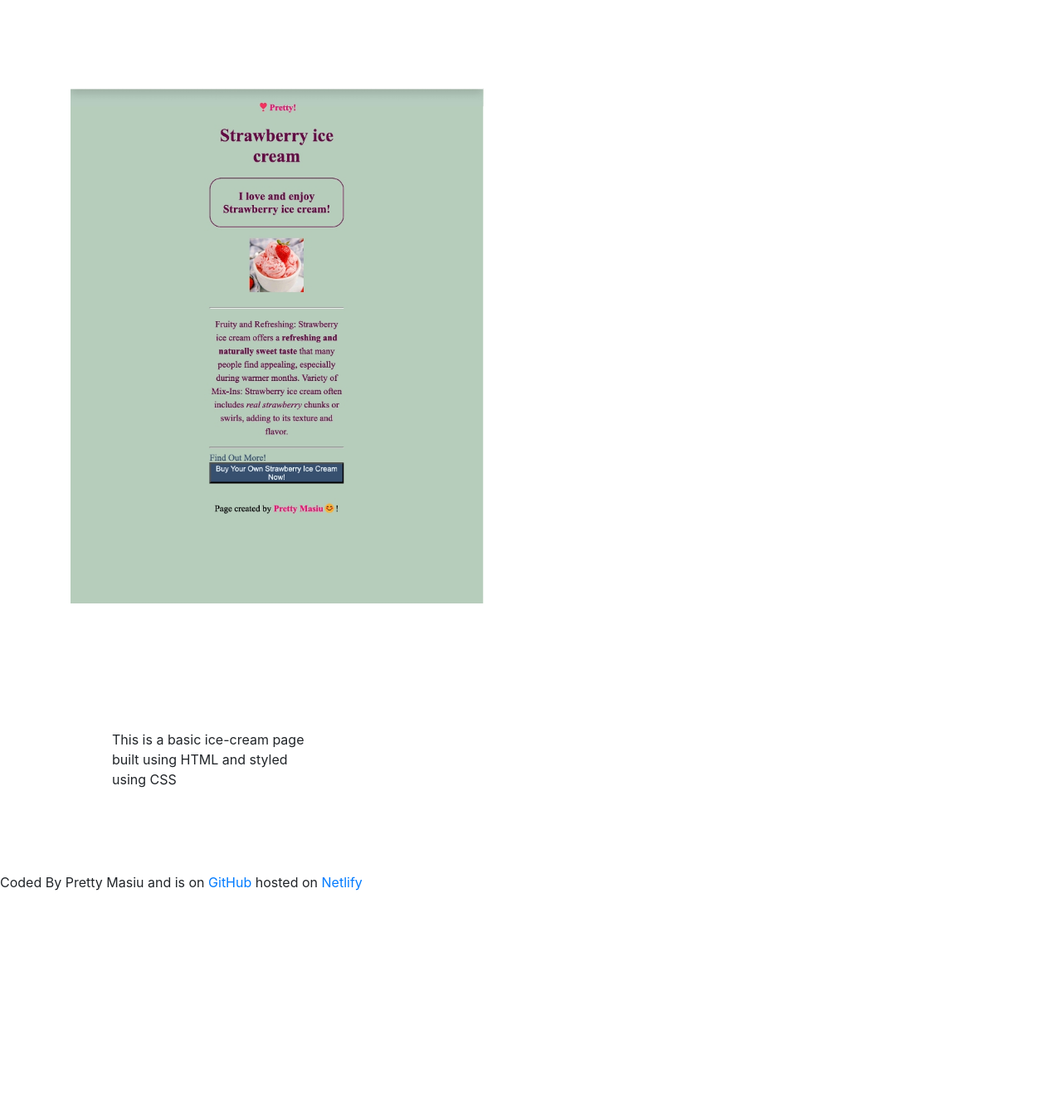
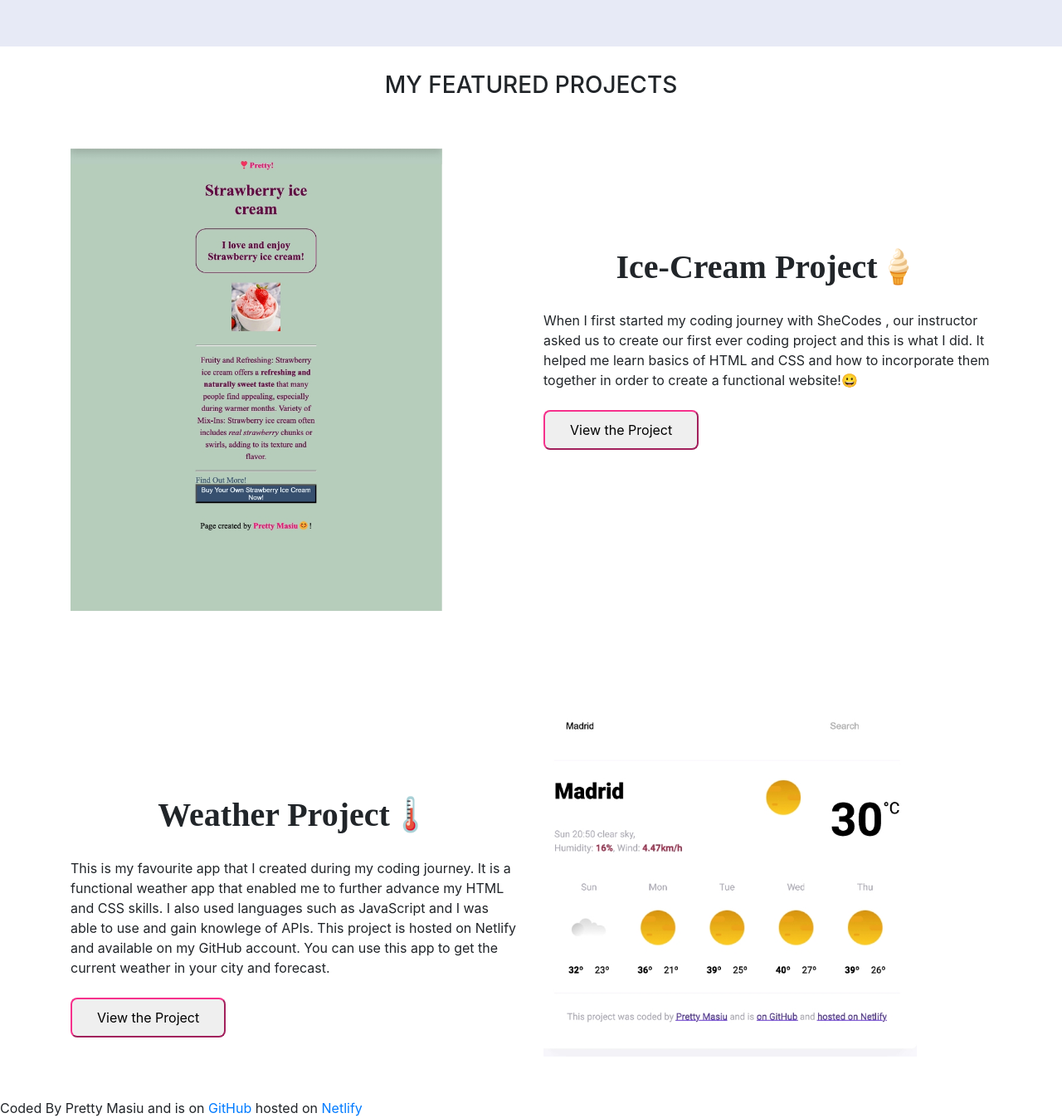
Before and after one commit to Pretty04/my-website, a plain HTML site: page index.html in a window 1280 px wide. Shown: the part 600-1947 px from the top of the page at 83% size. Before the commit the page ends 1675 px from the top, so only its background shows below. Drawn offline with nearby package versions, Linux system fonts and the light colour scheme; a web font is replaced by a local one.

Commit message:
added more info on index.html

```diff
--- a/css/style.css
+++ b/css/style.css
@@ -1,13 +1,11 @@
 
-body{
-    background:  #e7eaf6;
 
-}
 .content{
 
     text-align: center;
     padding: 150px 20px;
     color: #233142;
+    background:  #e7eaf6;
 
 }
 .hero{
@@ -58,3 +56,22 @@ color: #e7eaf6;
 .ice-cream1{
     padding: 50px;
 }
+
+  .heading{
+    text-align: center;
+    font-weight: bold;
+    padding-top: 120px;
+    padding-bottom: 20px;
+    font-family: 'Times New Roman', Times, serif;
+    font-size: 40px;
+  }
+  .info{
+    display: block;
+    padding: 10px 30px;
+    border-radius: 8px;
+    border-color: #f6318c;
+  }
+  h3{
+    text-align: center;
+    padding-top: 30px;
+  }
--- a/index.html
+++ b/index.html
@@ -14,6 +14,9 @@
 <link rel="preconnect" href="https://fonts.googleapis.com">
 <link rel="preconnect" href="https://fonts.gstatic.com" crossorigin>
 <link href="https://fonts.googleapis.com/css2?family=Montserrat:ital,wght@0,100..900;1,100..900&display=swap" rel="stylesheet">
+<link rel="preconnect" href="https://fonts.googleapis.com">
+<link rel="preconnect" href="https://fonts.gstatic.com" crossorigin>
+<link href="https://fonts.googleapis.com/css2?family=Edu+AU+VIC+WA+NT+Hand:wght@400..700&family=Montserrat:ital,wght@0,100..900;1,100..900&family=Quicksand:wght@300..700&display=swap" rel="stylesheet">
     <link rel="stylesheet" href="https://cdn.jsdelivr.net/npm/bootstrap@4.6.2/dist/css/bootstrap.min.css" integrity="sha384-xOolHFLEh07PJGoPkLv1IbcEPTNtaed2xpHsD9ESMhqIYd0nLMwNLD69Npy4HI+N" crossorigin="anonymous">
     <script src="https://cdn.jsdelivr.net/npm/jquery@3.5.1/dist/jquery.slim.min.js" integrity="sha384-DfXdz2htPH0lsSSs5nCTpuj/zy4C+OGpamoFVy38MVBnE+IbbVYUew+OrCXaRkfj" crossorigin="anonymous"></script>
 <script src="https://cdn.jsdelivr.net/npm/bootstrap@4.6.2/dist/js/bootstrap.bundle.min.js" integrity="sha384-Fy6S3B9q64WdZWQUiU+q4/2Lc9npb8tCaSX9FK7E8HnRr0Jz8D6OP9dO5Vg3Q9ct" crossorigin="anonymous"></script>
@@ -42,10 +45,33 @@
 <br>
 <button class="contact"><a href="contact.html" class="link">Contact Me🙂</a></button>
 </div>
+<h3>MY FEATURED PROJECTS</h3>
  <div class="container">
         <div class="row">
-            <div class="col-6"><img src="images/ice-cream.jpeg" alt="ice-cream project" width="500px" class="ice-cream"></div>
-      <div class="ice-cream1"><div class="col-6">This is a basic ice-cream page built using HTML and styled using CSS</div></div>
-</div></div>
+            <div class="col-6"><img src="images/ice-cream.jpeg" alt="ice-cream project" width="450px" class="ice-cream"></div>
+
+      <div class="col-6">
+        <h2 class="heading">Ice-Cream Project🍦</h2>
+        <p>When I first started my coding journey
+             with SheCodes , our instructor asked us to create our first ever coding project and this is what I did. It helped me learn
+             basics of HTML and CSS and how to incorporate them together
+              in order to create a functional website!😀
+            <br>
+            <br>
+            <button class="info">View the Project</button></p>
+              </div>
+           </div>
+</div>
+<div class="container"><div class="row"><div class="col-6"><h2 class="heading">Weather Project🌡️</h2>
+<p>This is my favourite app that I created during my
+    coding journey. It is a functional weather app that enabled me
+     to further advance my HTML and CSS skills. I also used languages
+      such as JavaScript and I was able to use and gain knowlege of APIs.
+      This project is hosted on Netlify and available on my GitHub account.
+       You can use this app to get the current weather in your city and forecast.
+    <br>
+<br>
+<button class="info">View the Project</button></p>
+ </p></div><div class="col-6"><img src="images/weather.jpeg" alt="weather project" width="450px"></div></div></div>
 <footer>Coded By Pretty Masiu and is on <a href="">GitHub</a> hosted on <a href="">Netlify</a></footer>
 </html>
```
